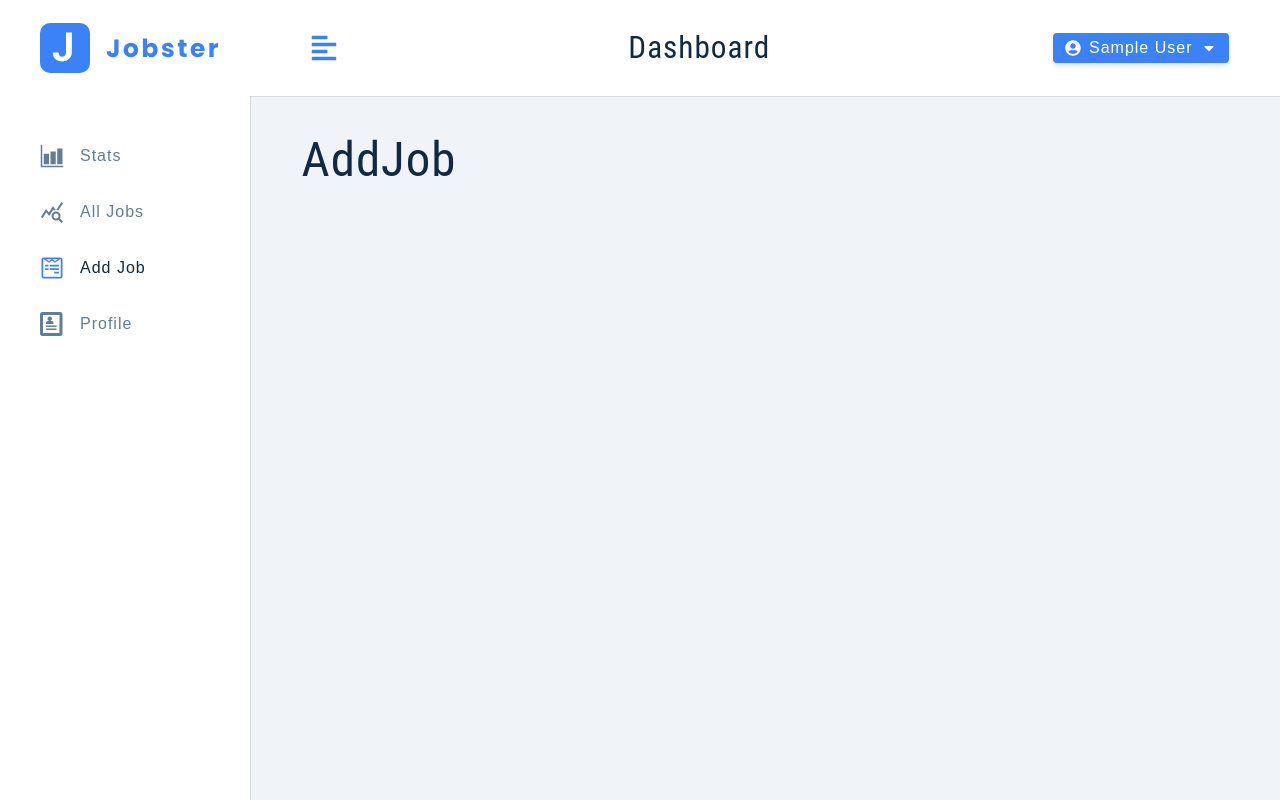
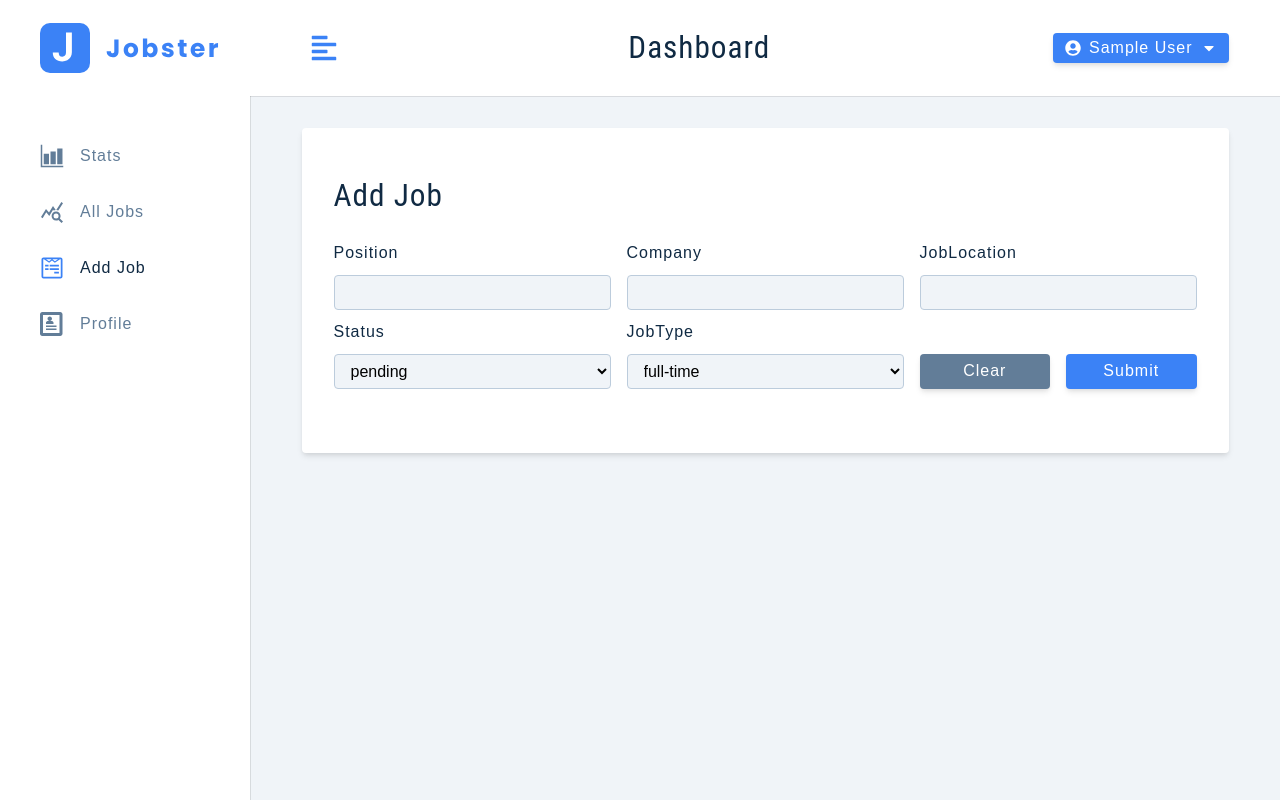
Before and after one commit to ajitjadhav701/jobster-with-redux, a React (Create React App) app: page /add-job in a window 1280 px wide. Built offline with nearby package versions, Linux system fonts and the light colour scheme; sample sign-in values are in the browser's storage.

Commit message:
done structure and UI part of add-Job form

```diff
--- a/src/components/FormRow.js
+++ b/src/components/FormRow.js
@@ -7,6 +7,7 @@
             {labelText || name}
           </label>
           <input
+            id={name}
             className="form-input"
             type={type}
             name={name}
--- /dev/null
+++ b/src/components/FormRowSelect.js
@@ -0,0 +1,28 @@
+import React from 'react'
+
+const FormRowSelect = ({labelText,name,value,handleChange,list}) => {
+  return (
+    <div className="form-row">
+      <label htmlFor={name} className="form-label">
+        {name}
+      </label>
+      <select
+        name={name}
+        id={name}
+        value={value}
+        onChange={handleChange}
+        className="form-select"
+      >
+        {list.map((optionValue, index) => {
+          return (
+            <option key={index} value={optionValue}>
+              {optionValue}
+            </option>
+          );
+        })}
+      </select>
+    </div>
+  );
+}
+
+export default FormRowSelect
--- a/src/components/index.js
+++ b/src/components/index.js
@@ -3,6 +3,7 @@
 import Navbar from "./Navbar";
 import SmallSidebar from "./SmallSidebar";
 import BigSidebar from "./BigSidebar"
+import FormRowSelect from "./FormRowSelect";
 
 
-export {Logo,FormRow,Navbar,SmallSidebar,BigSidebar }
+export {Logo,FormRow,Navbar,SmallSidebar,BigSidebar,FormRowSelect }
--- a/src/pages/dashboard/AddJob.js
+++ b/src/pages/dashboard/AddJob.js
@@ -1,9 +1,98 @@
-import React from 'react'
+import { FormRow ,FormRowSelect} from '../../components';
+import Wrapper from '../../assets/wrappers/DashboardFormPage';
+import { useSelector, useDispatch } from 'react-redux';
+import { toast } from 'react-toastify';
 
 const AddJob = () => {
+  const {
+    isLoading,
+    position,
+    company,
+    jobLocation,
+    jobType,
+    jobTypeOptions,
+    status,
+    statusOptions,
+    isEditing,
+    editJobId,
+  } = useSelector((store) => store.job);
+  const dispatch = useDispatch();
+
+  const handleSubmit = (e) => {
+    e.preventDefault();
+    if (!position || !company || !jobLocation) {
+      toast.error('please fill out all the fields');
+      return
+    }
+  }
+  const handleJobInput = (e) => {
+    const name = e.target.name;
+    const value = e.target.value;
+    console.log(name, value)
+  }
   return (
-    <h1>AddJob</h1>
-  )
+    <Wrapper>
+      <form className="form">
+        <h3>{isEditing ? "edit job" : "add job"}</h3>
+        <div className="form-center">
+          {/*position*/}
+          <FormRow
+            type="text"
+            name="position"
+            value={position}
+            handleChange={handleJobInput}
+          />
+          {/*company*/}
+          <FormRow
+            type="text"
+            name="company"
+            value={company}
+            handleChange={handleJobInput}
+          />
+          {/*jobLocation*/}
+          <FormRow
+            type="text"
+            name="jobLocation"
+            labelText="jobLocation"
+            value={jobLocation}
+            handleChange={handleJobInput}
+          />
+          {/*status*/}
+            <FormRowSelect
+                name='status'
+                value={status}
+                handleChange={handleJobInput}
+                list={statusOptions}
+            />
+          {/*jobType*/}
+            <FormRowSelect
+                name='jobType'
+                value={jobType}
+                labelText='jobType'
+                handleChange={handleJobInput}
+                list={jobTypeOptions}
+            />
+          <div className="btn-container">
+            <button
+              type="button"
+              className="btn btn-block clear-btn"
+              onClick={() => console.log("clear value")}
+            >
+              clear
+            </button>
+            <button
+              type="submit"
+              className="btn btn-block submit-btn"
+              onClick={handleSubmit}
+              disabled={isLoading}
+            >
+              submit
+            </button>
+          </div>
+        </div>
+      </form>
+    </Wrapper>
+  );
 }
 
 export default AddJob
```
